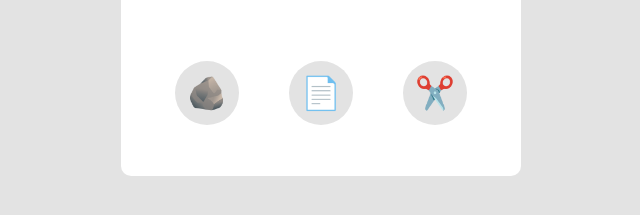
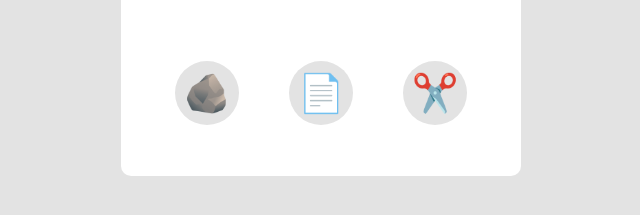
Before and after one commit to UsmanFaisal13/Rock-paper-scissor, a plain HTML site: page index.html in a window 1280 px wide. Shown: the part 387-602 px from the top of the page, 279-919 px from the left. Drawn offline with Linux system fonts and the light colour scheme.

Commit message:
update index.html

```diff
--- a/index.html
+++ b/index.html
@@ -18,18 +18,20 @@
             </div>
             <div id="choice">
                 <div id="Rock" class="emoji">
-                  🪨
+                  <h3> 🪨</h3>
+
                 </div>
                 <div id="Paper" class="emoji">
-                    📄
+                    <h3>📄</h3>
 
                 </div>
-                <div id="Scissor" class="emoji">
-                    ✂️
+                <div id="Scissor" class="emoji"><h3>✂️</h3>
+
 
                 </div>
             </div>
         </div></div></main>
+        <script defer src="script.js"></script>
 
 </body>
 </html>
```
